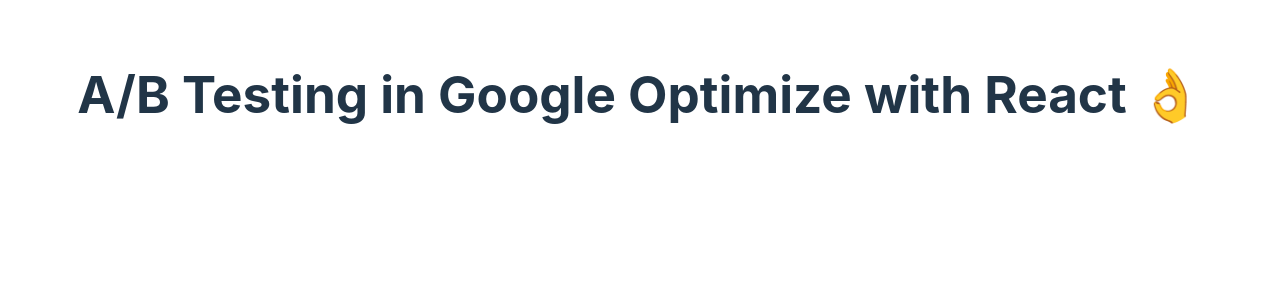
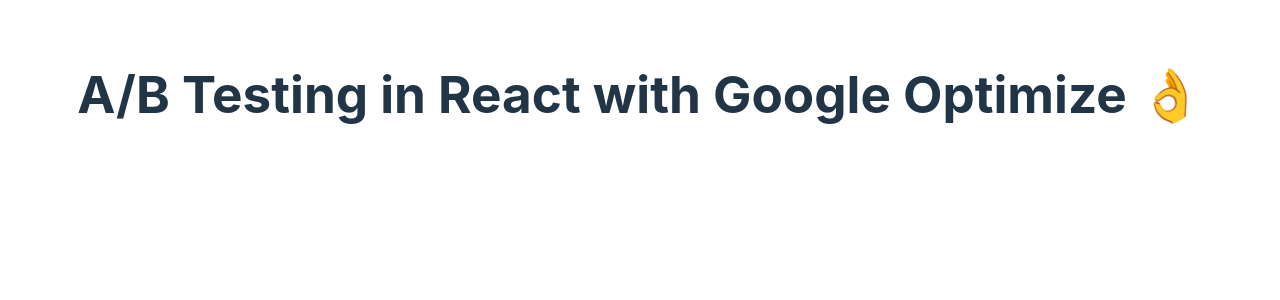
Before and after one commit to trevorlang/ab-testing-react-optimize-example, a React (Vite) app: page / in a window 1280 px wide. Shown: the top 300 px of the page. Built offline with nearby package versions, Linux system fonts and the light colour scheme; no server answers; the HTML template or start-up script is replaced by a standard one.

Commit message:
Tweaking site title

```diff
--- a/index.html
+++ b/index.html
@@ -4,7 +4,7 @@
     <meta charset="UTF-8" />
     <link rel="icon" type="image/svg+xml" href="/vite.svg" />
     <meta name="viewport" content="width=device-width, initial-scale=1.0" />
-    <title>A/B Testing in Optimize &</title>
+    <title>A/B Testing in React with Google Optimize</title>
   </head>
   <body>
     <div id="root"></div>
--- a/src/App.jsx
+++ b/src/App.jsx
@@ -12,7 +12,7 @@
 function App () {
   return (
     <div className="App">
-      <h1>A/B Testing in Google Optimize with React 👌</h1>
+      <h1>A/B Testing in React with Google Optimize 👌</h1>
       <ABExperiment
         experimentId={import.meta.env.VITE_OPTIMIZE_EXPERIMENT_ID}
         variants={{
```
